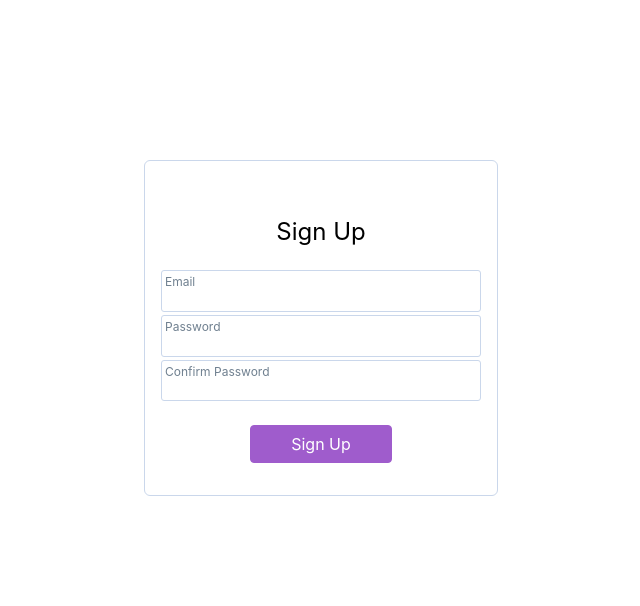
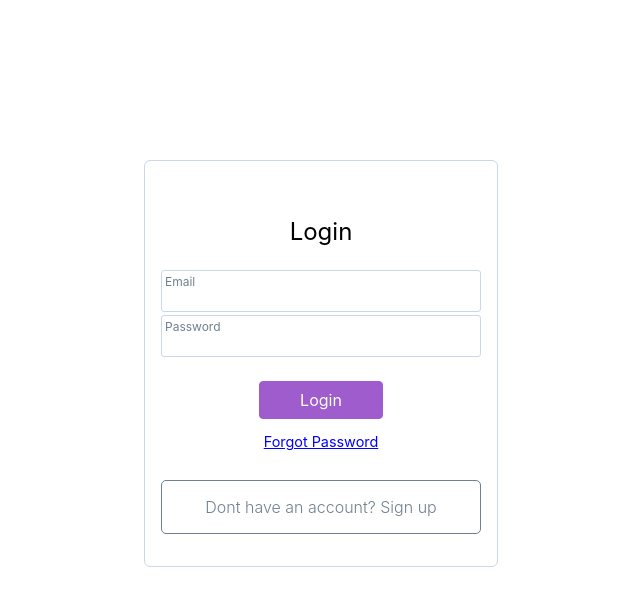
Before and after one commit to dasushan/react-expense-tracker-app, a React (Create React App) app: page / in a window 1280 px wide. Shown: the top 606 px of the page, without its empty margins (319-959 px from the left). Built offline with nearby package versions, Linux system fonts and the light colour scheme.

Commit message:
added login screen

```diff
--- a/package.json
+++ b/package.json
@@ -8,6 +8,7 @@
     "@testing-library/user-event": "^13.5.0",
     "react": "^18.3.1",
     "react-dom": "^18.3.1",
+    "react-router-dom": "5.3",
     "react-scripts": "5.0.1",
     "web-vitals": "^2.1.4"
   },
--- a/src/App.js
+++ b/src/App.js
@@ -1,10 +1,19 @@
-import AuthForm from "./components/Auth/AuthForm";
-
+import AuthForm from './components/Auth/AuthForm';
+import { Route, Switch } from 'react-router-dom';
+import Welcome from './components/pages/Welcome';
+import AuthPage from './components/pages/AuthPage';
 
 function App() {
   return (
     <div className="App">
-      <AuthForm />
+
+      <Switch>
+        <Route path='/' exact><AuthPage /></Route>
+        <Route path="/welcome">
+          <Welcome />
+        </Route>
+      </Switch>
+
     </div>
   );
 }
--- a/src/components/Auth/AuthForm.js
+++ b/src/components/Auth/AuthForm.js
@@ -1,49 +1,69 @@
 import classes from './AuthForm.module.css';
-import { useRef } from 'react';
+import { useRef, useState } from 'react';
+import {useHistory} from 'react-router-dom'
 
 const AuthForm = () => {
   const emailInputRef = useRef();
   const passwordInputRef = useRef();
   const confirmpasswordInputRef = useRef();
 
+  const [isLogin, setIslogin] = useState(true);
+  const history = useHistory();
+
+  const switchAuthModuleHandler = () => {
+    setIslogin((prevState) => !prevState);
+  };
   const submitHandler = (event) => {
     event.preventDefault();
 
     const enteredEmail = emailInputRef.current.value;
     const enteredPassword = passwordInputRef.current.value;
 
-    fetch('https://identitytoolkit.googleapis.com/v1/accounts:signUp?key=AIzaSyBKniczVLNJrXICnBbwj2W29ttGPgAtKCY',{
+    let uri = '';
+    if (isLogin) {
+      uri =
+        'https://identitytoolkit.googleapis.com/v1/accounts:signInWithPassword?key=AIzaSyBKniczVLNJrXICnBbwj2W29ttGPgAtKCY';
+    } else {
+      uri =
+        'https://identitytoolkit.googleapis.com/v1/accounts:signUp?key=AIzaSyBKniczVLNJrXICnBbwj2W29ttGPgAtKCY';
+    }
+    fetch(uri, {
       method: 'POST',
       body: JSON.stringify({
         email: enteredEmail,
         password: enteredPassword,
-            returnSecureToken: true
+        returnSecureToken: true,
       }),
       headers: {
-            'Content-Type' : 'application/json'
+        'Content-Type': 'application/json',
+      },
+    }).then((res) => {
+      if (res.ok) {
+        if (!isLogin) {
+          return res.json().then((data) => {
+            console.log('User has successfullt signed up');
+          });
+        }else{
+            return res.json().then((data) => {
+                history.replace('/welcome')
+                console.log('login')
+            })
         }
-    }).then((res) => {
-
-        if(res.ok){
-            return res.json().then(data => {
-                console.log('User has successfullt signed up')
-            })
-
-        } else{
-            return res.json().then(data => {
+      } else {
+        return res.json().then((data) => {
           // show an error modal
           let errorMessage = 'Authentication failed!';
-                if(data && data.error && data.error.message){
+          if (data && data.error && data.error.message) {
             errorMessage = data.error.message;
           }
-                alert(errorMessage)
-            })
+          alert(errorMessage);
+        });
       }
-    })
+    });
   };
   return (
     <section className={classes.auth}>
-      <p>Sign Up</p>
+      <p>{isLogin ? 'Login' : 'SignUp'}</p>
       <form className={classes.formwrapper} onSubmit={submitHandler}>
         <div className={classes.fullinput}>
           <label htmlFor="email">Email</label>
@@ -58,6 +78,7 @@ const AuthForm = () => {
             ref={passwordInputRef}
           />
         </div>
+        {!isLogin && (
           <div className={classes.fullinput}>
             <label htmlFor="confirmpassword">Confirm Password</label>
             <input
@@ -67,10 +88,16 @@ const AuthForm = () => {
               ref={confirmpasswordInputRef}
             />
           </div>
+        )}
         <div className={classes.actions}>
-          <button>Sign Up</button>
+          <button>{isLogin ? 'Login' : 'Sign up'}</button>
+          {isLogin && <p>Forgot Password</p>}
         </div>
       </form>
+      <div className={classes.footer} onClick={switchAuthModuleHandler}>
+        {!isLogin && 'Have an account? Login'}
+        {isLogin && 'Dont have an account? Sign up'}
+      </div>
     </section>
   );
 };
--- a/src/components/Auth/AuthForm.module.css
+++ b/src/components/Auth/AuthForm.module.css
@@ -49,8 +49,25 @@ label {
   padding: 0.5rem 2.5rem;
 
 }
+.actions p {
+    font: inherit;
+    font-size: 0.9rem;
+    color: blue;
+    text-decoration: underline;
+}
 
 .actions button:hover {
   background-color: #873abb;
   border-color: #873abb;
 }
+
+.footer{
+    color: slategrey;
+    font-weight: 300;
+    padding: 1rem;
+    text-align: center;
+    margin-top: 1rem;
+    border: 1px solid;
+    border-radius: 5px;
+    cursor: pointer;
+}
--- /dev/null
+++ b/src/components/pages/AuthPage.js
@@ -0,0 +1,9 @@
+import AuthForm from "../Auth/AuthForm"
+
+const AuthPage = () => {
+    return(
+        <AuthForm />
+    )
+}
+
+export default AuthPage
--- /dev/null
+++ b/src/components/pages/Welcome.js
@@ -0,0 +1,7 @@
+const Welcome = () => {
+    return (
+        <p>Welcome to expense tracker</p>
+    )
+}
+
+export default Welcome
--- a/src/index.js
+++ b/src/index.js
@@ -2,11 +2,11 @@ import React from 'react';
 import ReactDOM from 'react-dom/client';
 import './index.css';
 import App from './App';
-
+import { BrowserRouter } from 'react-router-dom';
 
 const root = ReactDOM.createRoot(document.getElementById('root'));
 root.render(
-  <React.StrictMode>
+  <BrowserRouter>
     <App />
-  </React.StrictMode>
+  </BrowserRouter>
 );
```
Also changed, not shown: 1 other file (tests, documents, lock files or other folders). Lines whose indentation alone changed are shown as unchanged.
